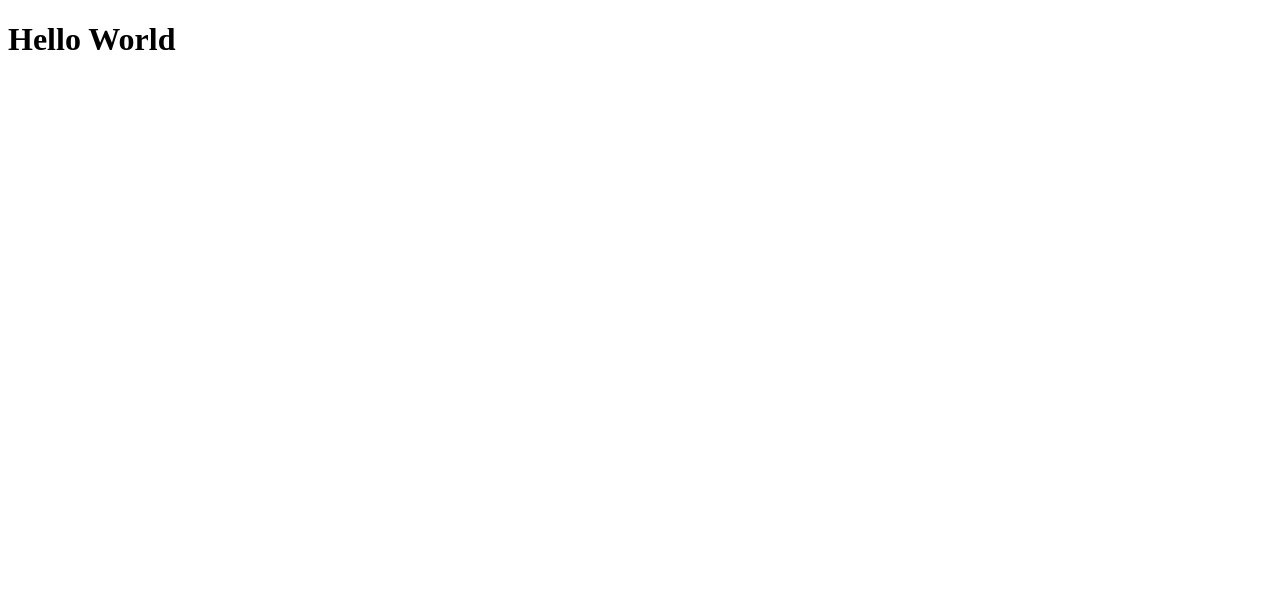
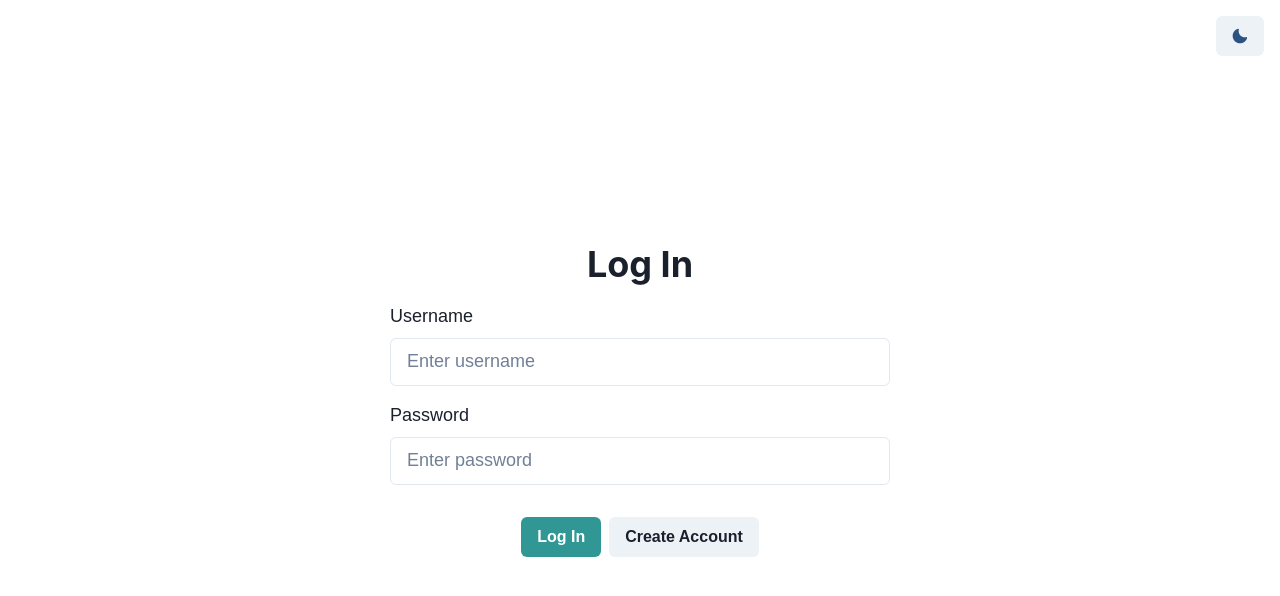
Before and after one commit to Mihailob5017/chat-app, a React (Vite) app: page / in a window 1280 px wide. Shown: the top 596 px of the page. Built offline with nearby package versions, Linux system fonts and the light colour scheme.

Commit message:
Added the login component Please merge

```diff
--- a/src/App.tsx
+++ b/src/App.tsx
@@ -1,20 +1,17 @@
-import { HashRouter, Route, Routes } from 'react-router-dom';
-import Home from './pages/Home';
-import NotFound from './pages/NotFound';
+import PropTypes from 'prop-types';
+import React from 'react';
+import ToggleColorMode from './components/ToggleColorMode';
+import Views from './components/Views';
 
-export function App() {
+type Props = {};
+
+function App(props: Props) {
   return (
-    <Routes>
-      <Route path="/" element={<Home />} />
-      <Route path="*" element={<NotFound />} />
-    </Routes>
+    <>
+      <Views />
+      <ToggleColorMode />
+    </>
   );
 }
 
-export function WrappedApp() {
-  return (
-    <HashRouter>
-      <App />
-    </HashRouter>
-  );
-}
+export default App;
--- /dev/null
+++ b/src/components/ToggleColorMode.tsx
@@ -0,0 +1,27 @@
+import { Button, useColorMode } from '@chakra-ui/react';
+import React from 'react';
+import { SunIcon, MoonIcon } from '@chakra-ui/icons';
+type Props = {};
+
+const ToggleColorMode = (props: Props) => {
+  const { colorMode, toggleColorMode } = useColorMode();
+  const handleToggleColorMode = (): void => toggleColorMode();
+
+  return (
+    <Button
+      top="0"
+      right="0"
+      pos="absolute"
+      margin="1rem"
+      onClick={handleToggleColorMode}
+    >
+      {colorMode === 'dark' ? (
+        <SunIcon color="orange.200" />
+      ) : (
+        <MoonIcon color="blue.700" />
+      )}
+    </Button>
+  );
+};
+
+export default ToggleColorMode;
--- /dev/null
+++ b/src/components/Views.tsx
@@ -0,0 +1,18 @@
+import React from 'react';
+import { Route, Routes } from 'react-router-dom';
+import Login from './login/Login';
+import Signup from './login/Signup';
+
+type Props = {};
+
+const Views = (props: Props) => {
+  return (
+    <Routes>
+      <Route path="/" element={<Login />} />
+      <Route path="/register" element={<Signup />} />
+      <Route path="*" element={<Login />} />
+    </Routes>
+  );
+};
+
+export default Views;
--- /dev/null
+++ b/src/components/login/Login.tsx
@@ -0,0 +1,67 @@
+import {
+  ButtonGroup,
+  VStack,
+  Button,
+  FormControl,
+  FormLabel,
+  Input,
+  FormErrorMessage,
+  Heading,
+} from '@chakra-ui/react';
+import { useFormik, FormikProps } from 'formik';
+import * as Yup from 'yup';
+import { LoginProps, FormikConfigType, VStackProps } from '../../types';
+
+const Login = (props: LoginProps) => {
+  const formikConfig = {
+    initialValues: {
+      username: '',
+      password: '',
+    },
+    validationSchema: Yup.object().shape({
+      username: Yup.string(),
+      password: Yup.string(),
+    }),
+    onSubmit: (result: any): void => {
+      console.log(result);
+    },
+  };
+  const formik = useFormik<FormikConfigType>(formikConfig);
+
+  return (
+    <VStack {...VStackProps}>
+      <Heading>Log In</Heading>
+      <FormControl>
+        <FormLabel fontSize="lg">Username</FormLabel>
+        <Input
+          name="username"
+          size="lg"
+          placeholder="Enter username"
+          autoComplete="off"
+        />
+        <FormErrorMessage>Invalid Username</FormErrorMessage>
+      </FormControl>
+
+      <FormControl>
+        <FormLabel fontSize="lg">Password</FormLabel>
+        <Input
+          name="password"
+          type="password"
+          size="lg"
+          placeholder="Enter password"
+          autoComplete="off"
+        />
+        <FormErrorMessage>Password</FormErrorMessage>
+      </FormControl>
+
+      <ButtonGroup pt="1rem">
+        <Button colorScheme="teal" type="submit">
+          Log In
+        </Button>
+        <Button>Create Account</Button>
+      </ButtonGroup>
+    </VStack>
+  );
+};
+
+export default Login;
--- /dev/null
+++ b/src/components/login/Signup.tsx
@@ -0,0 +1,9 @@
+import React from 'react';
+
+type Props = {};
+
+const Signup = (props: Props) => {
+  return <div>Signup</div>;
+};
+
+export default Signup;
--- a/src/main.tsx
+++ b/src/main.tsx
@@ -1,10 +1,18 @@
 import React from 'react';
 import ReactDOM from 'react-dom/client';
-import { WrappedApp } from './App';
+import App from './App';
 import './index.css';
+import { ChakraProvider, ColorModeScript } from '@chakra-ui/react';
+import theme from './theme';
+import { BrowserRouter } from 'react-router-dom';
 
 ReactDOM.createRoot(document.getElementById('root') as HTMLElement).render(
   <React.StrictMode>
-    <WrappedApp />
+    <BrowserRouter>
+      <ChakraProvider theme={theme}>
+        <ColorModeScript initialColorMode={theme.config.initialColorMode} />
+        <App />
+      </ChakraProvider>
+    </BrowserRouter>
   </React.StrictMode>
 );
--- a/src/pages/Home.tsx
+++ /dev/null
@@ -1,5 +0,0 @@
-function Home() {
-  return <h1>Hello World</h1>;
-}
-
-export default Home;
--- a/src/pages/NotFound.tsx
+++ /dev/null
@@ -1,12 +0,0 @@
-import { Link } from 'react-router-dom';
-
-function NotFound() {
-  return (
-    <>
-      <h1>Not Found</h1>
-      <Link to="/">GO HOME</Link>
-    </>
-  );
-}
-
-export default NotFound;
--- /dev/null
+++ b/src/theme.ts
@@ -0,0 +1,31 @@
+import { extendTheme } from '@chakra-ui/react';
+
+interface themeInterface {
+  config: {
+    initalColorMode: string;
+    useSystemColorMode: boolean;
+  };
+  styles: object;
+}
+
+const theme: themeInterface = {
+  config: {
+    initalColorMode: 'dark',
+    useSystemColorMode: true,
+  },
+  styles: {
+    global: {
+      body: {
+        margin: '0',
+        fontFamily: 'sans-serif',
+        webkitFontSmoothing: 'antialiased',
+        MozOsxFontSmoothing: 'grayscale',
+      },
+      code: {
+        fontFamily: 'source code-pro',
+      },
+    },
+  },
+};
+
+export default extendTheme(theme);
--- /dev/null
+++ b/src/types.ts
@@ -0,0 +1,24 @@
+export interface LoginProps {}
+
+export interface VstackType {
+  as: any | undefined;
+  w: object;
+  m: string;
+  justify: string;
+  h: string;
+  spacing: string;
+}
+
+export const VStackProps: VstackType = {
+  as: 'form',
+  w: { base: '90%', md: '500px' },
+  m: 'auto',
+  justify: 'center',
+  h: '100vh',
+  spacing: '1rem',
+};
+
+export interface FormikConfigType {
+  username: string;
+  password: string;
+}
```
Also changed, not shown: package.json (+8 -1 lines), 1 other file (tests, documents, lock files or other folders).
